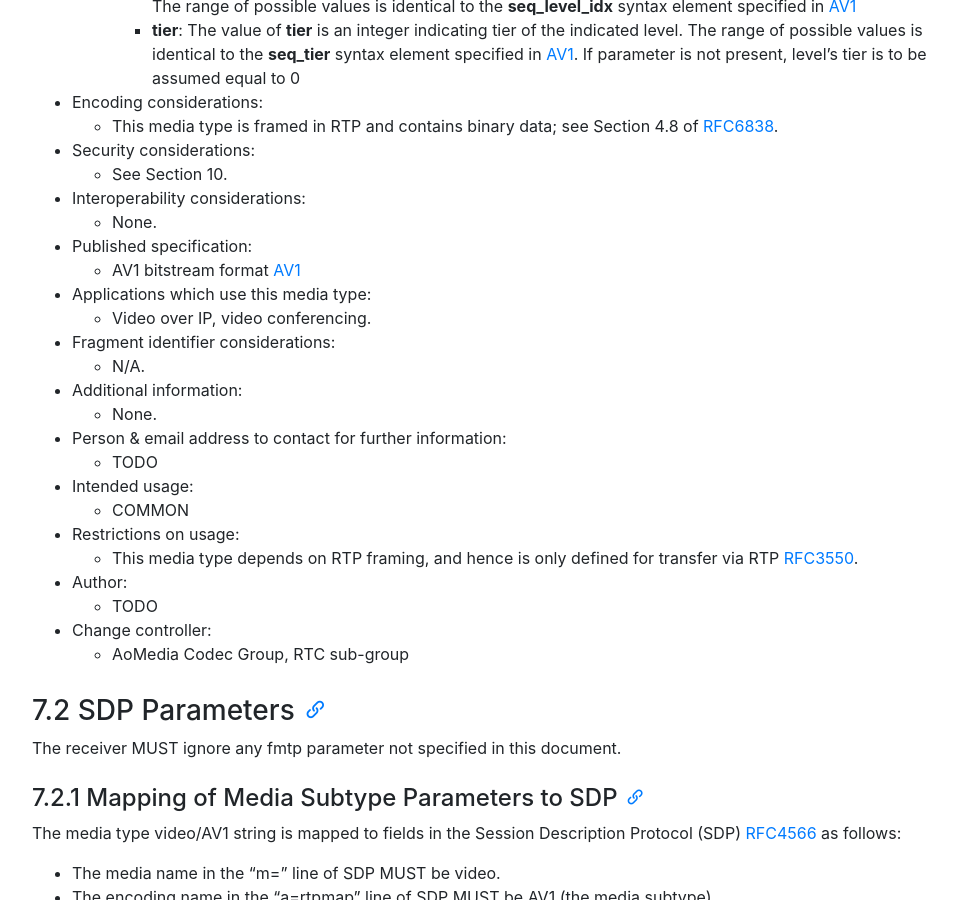
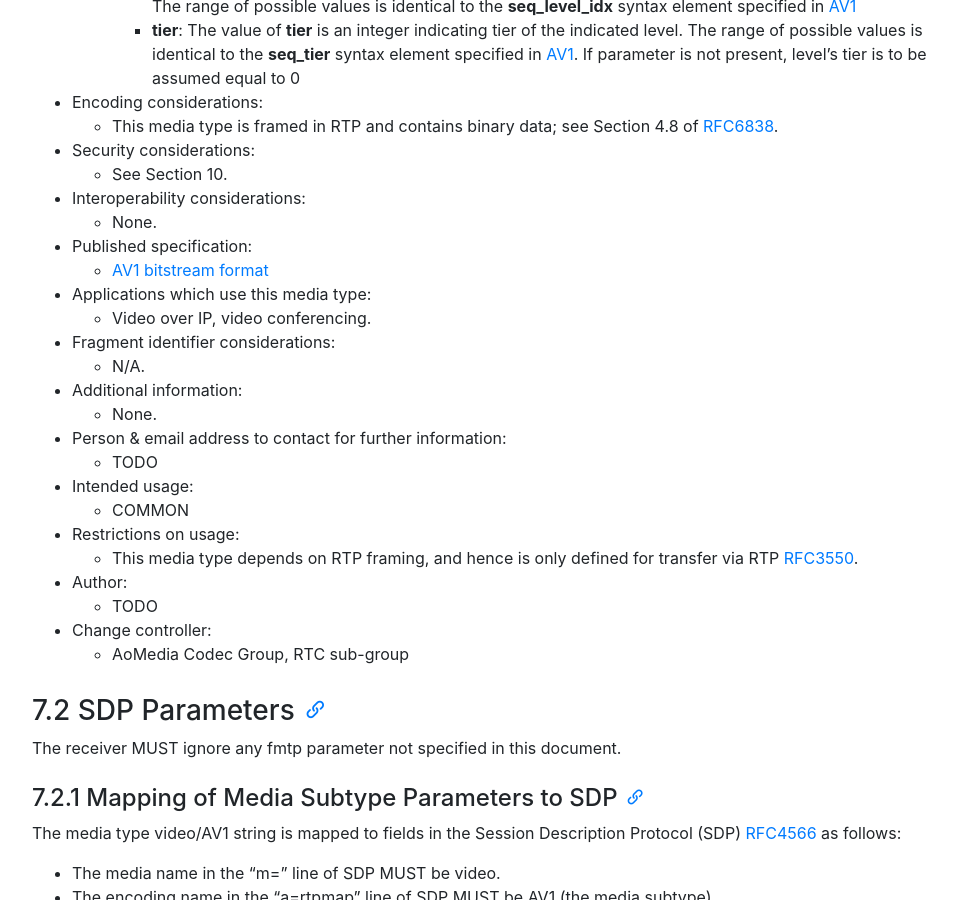
Before and after one commit to AOMediaCodec/av1-rtp-spec, a Jekyll site: the page built from index.md, in a window 1280 px wide and 900 px high, scrolled down 9795 px. Shown: the whole window, without its empty margins (53-1010 px from the left). Built offline with Jekyll 4.4.1, drawn with Linux system fonts in a browser that asks for light colours; nearby versions of some CDN libraries.

Commit message:
fix link in 7.1

```diff
--- a/av1-rtp-spec.md
+++ b/av1-rtp-spec.md
@@ -339,7 +339,7 @@ This payload format has three optional parameters.
 * Interoperability considerations:
   * None.
 * Published specification:
-  * AV1 bitstream format [AV1]
+  * [AV1 bitstream format][AV1]
 * Applications which use this media type:
   * Video over IP, video conferencing.
 * Fragment identifier considerations:
```
